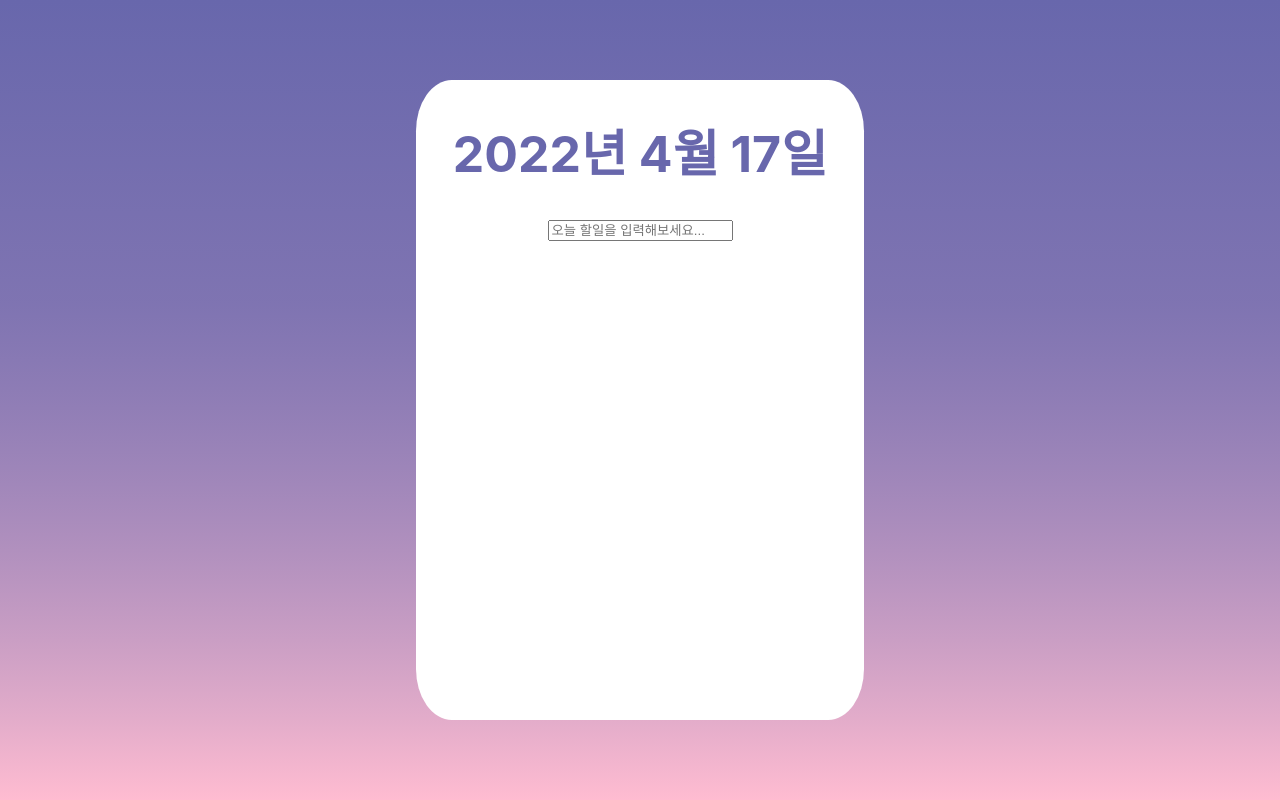
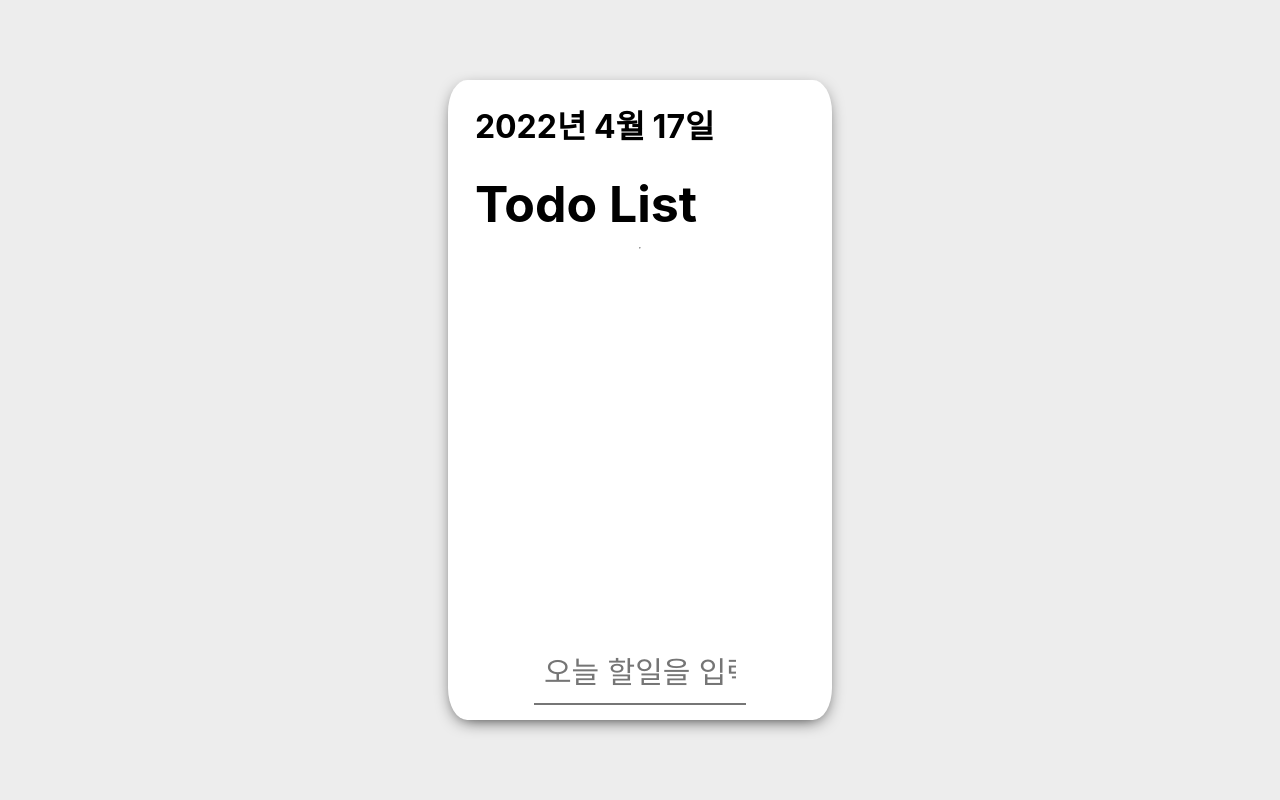
Before and after one commit to su1715/AwesomeTodoList, a React (Create React App) app: page / in a window 1280 px wide. Built offline with nearby package versions, Linux system fonts and the light colour scheme.

Commit message:
fix : css

```diff
--- a/src/components/TodoInput.js
+++ b/src/components/TodoInput.js
@@ -1,17 +1,18 @@
-import { useState } from "react";
+import "../css/TodoInput.css";
 
 export default function TodoInput({ input, onChange, onSubmit }) {
   const handleKeyPress = e => {
     if (e.key === "Enter") onSubmit();
   };
   return (
-    <>
+    <div className="todoinput-wrapper">
       <input
+        className="todoinput"
         placeholder="오늘 할일을 입력해보세요..."
         onChange={onChange}
         onKeyPress={handleKeyPress}
         value={input}
       ></input>
-    </>
+    </div>
   );
 }
--- a/src/components/TodoItem.js
+++ b/src/components/TodoItem.js
@@ -1,9 +1,12 @@
 import "../css/TodoItem.css";
 import { useState } from "react";
 import { BsXSquare } from "react-icons/bs";
+import { BsCircle } from "react-icons/bs";
+import { BsCheckCircle } from "react-icons/bs";
 
 export default function TodoItem({ item, onDelete, onCheck }) {
   const [isHover, setIsHover] = useState(false);
+  const colors = ["#6867AC", "#A267AC", "#CE7BB0", "#FFBCD1"];
 
   const handleClick = () => {
     onCheck(item.id);
@@ -15,14 +18,18 @@ export default function TodoItem({ item, onDelete, onCheck }) {
 
   return (
     <div
-      className="todoitem"
-      onClick={handleClick}
+      className={`${item.isChecked ? "checked" : ""} todoitem`}
       onMouseEnter={() => setIsHover(true)}
       onMouseLeave={() => setIsHover(false)}
     >
-      <span className={`item-task ${item.isChecked ? "checked" : ""}`}>
-        {item.task}
-      </span>
+      <div onClick={handleClick}>
+        {item.isChecked ? (
+          <BsCheckCircle size="30" color={colors[3]} />
+        ) : (
+          <BsCircle size="30" color={isHover ? "white" : "black"} />
+        )}
+      </div>
+      <input disabled className="item-task" value={item.task} />
       {isHover ? (
         <div className="delete" onClick={handleDelete}>
           <BsXSquare size="30"></BsXSquare>
--- a/src/components/TodoListTemplate.js
+++ b/src/components/TodoListTemplate.js
@@ -13,10 +13,11 @@ export default function TodoListTemplate() {
   };
 
   const handleInputSubmit = () => {
-    setTodoList(prev => [
-      ...prev,
-      { id: Date.now(), task: input, isChecked: false }
-    ]);
+    if (input !== "")
+      setTodoList(prev => [
+        ...prev,
+        { id: Date.now(), task: input, isChecked: false }
+      ]);
     setInput("");
   };
 
@@ -35,6 +36,8 @@ export default function TodoListTemplate() {
   return (
     <div className="todolist-template">
       <TodayDate />
+      <h1 className="todolist-title">Todo List</h1>
+      <hr />
       <TodoList
         todoList={todoList}
         onDelete={handleItemDelete}
--- a/src/css/App.css
+++ b/src/css/App.css
@@ -4,7 +4,12 @@
   justify-content: center;
   align-items: center;
   height : 100vh;
-  background: linear-gradient(#6867AC, 70%, #FFBCD1);
+  background: #ededed;
+}
+
+input:disabled {
+  background: none;
+  border: none;
 }
 
 .App-logo {
--- a/src/css/TodayDate.css
+++ b/src/css/TodayDate.css
@@ -1,4 +1,5 @@
 .date {
-	color : #6867AC;
-	font-size : 50px;
+	text-align: left;
+	padding-left: 7%;
+	padding-right: 7%;
 }
--- /dev/null
+++ b/src/css/TodoInput.css
@@ -0,0 +1,25 @@
+.todoinput-wrapper {
+	width: 100%;
+	height: 15%;
+	margin-top: auto;
+	/* background-color: teal; */
+	border-bottom-left-radius: 5%;
+	border-bottom-right-radius: 5%;
+	display: flex;
+	justify-content: center;
+	align-items: center;
+}
+
+.todoinput {
+	font-size: 30px;
+	width: 50%;
+	height: 40px;
+	border-top: none;
+	border-right: none;
+	border-left: none;
+	padding: 10px;
+}
+
+.todoinput:focus {
+	outline: none;
+}
--- a/src/css/TodoItem.css
+++ b/src/css/TodoItem.css
@@ -1,22 +1,27 @@
 .todoitem {
 	display: flex;
-	justify-content: space-between;
-	padding-top: 10px;
-	padding-bottom: 10px;
+	align-items: center;
+	padding-top: 13px;
+	padding-bottom: 13px;
 	padding-left: 10px;
 	padding-right: 10px;
-	color : #6867AC;
 }
 
 .todoitem:hover {
-	background-color: #FFBCD1;
+	background-color: #6867AC;
 	color: white;
 }
 
-.item-task {
-	font-size: 27px;
+.checked {
+	color: #FFBCD1 !important;
 }
 
-.checked {
-	text-decoration-line: line-through;
+.item-task {
+	color: inherit;
+	padding-left: 25px;
+	font-size: 30px;
 }
+
+.delete {
+	margin-left: auto;
+}
--- a/src/css/TodoList.css
+++ b/src/css/TodoList.css
@@ -1,4 +1,7 @@
 .todolist {
 	margin-left : 7%;
 	margin-right : 7%;
+	overflow-y: auto;
+	height: 60%;
+	margin-top: auto;
 }
--- a/src/css/TodoListTemplate.css
+++ b/src/css/TodoListTemplate.css
@@ -1,6 +1,18 @@
 .todolist-template {
-	width: 35%;
+	width: 30%;
 	height: 80vh;
 	background-color: white;
-	border-radius: 8%;
+	border-radius: 5%;
+	display: flex;
+	flex-direction: column;
+	overflow: hidden;
+	box-shadow: 0 5px 18px -7px rgba(0,0,0,1);
 }
+
+.todolist-title {
+	text-align: left;
+	padding-left: 7%;
+	padding-right: 7%;
+	font-size: 50px;
+	margin-block: 5px;
+}
```
Also changed, not shown: 1 other file (tests, documents, lock files or other folders).
